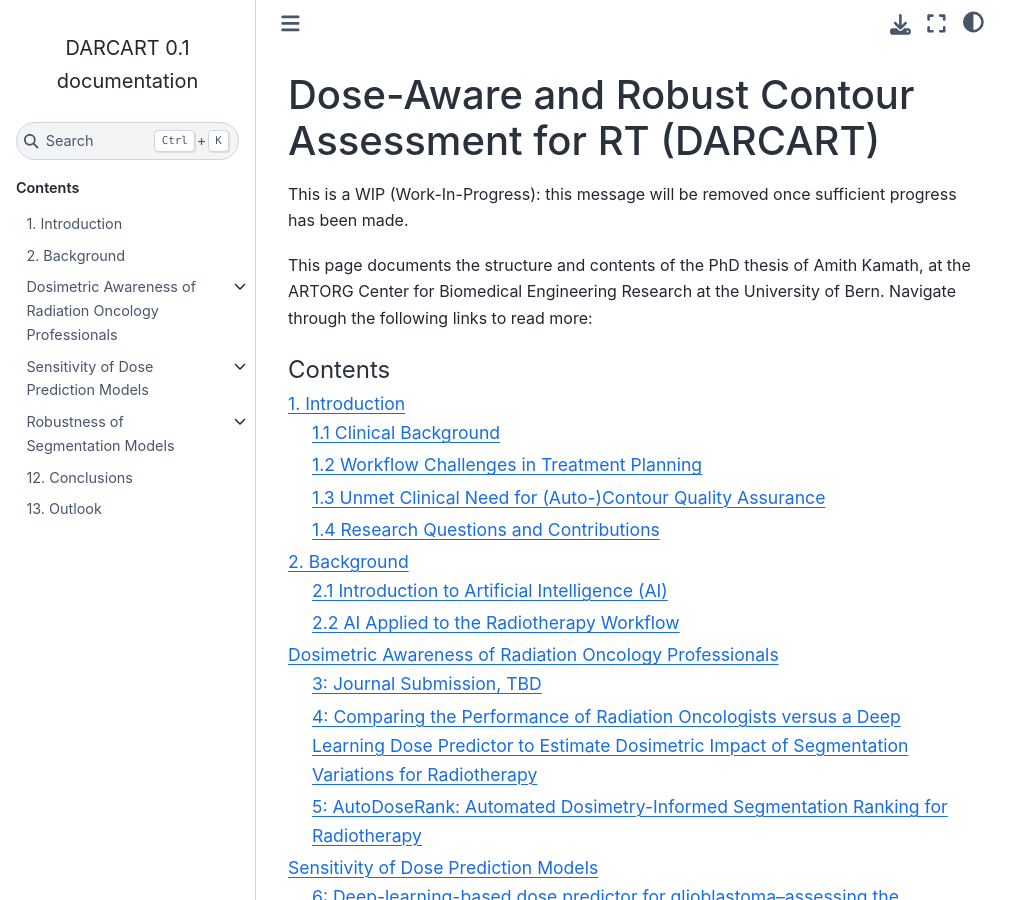
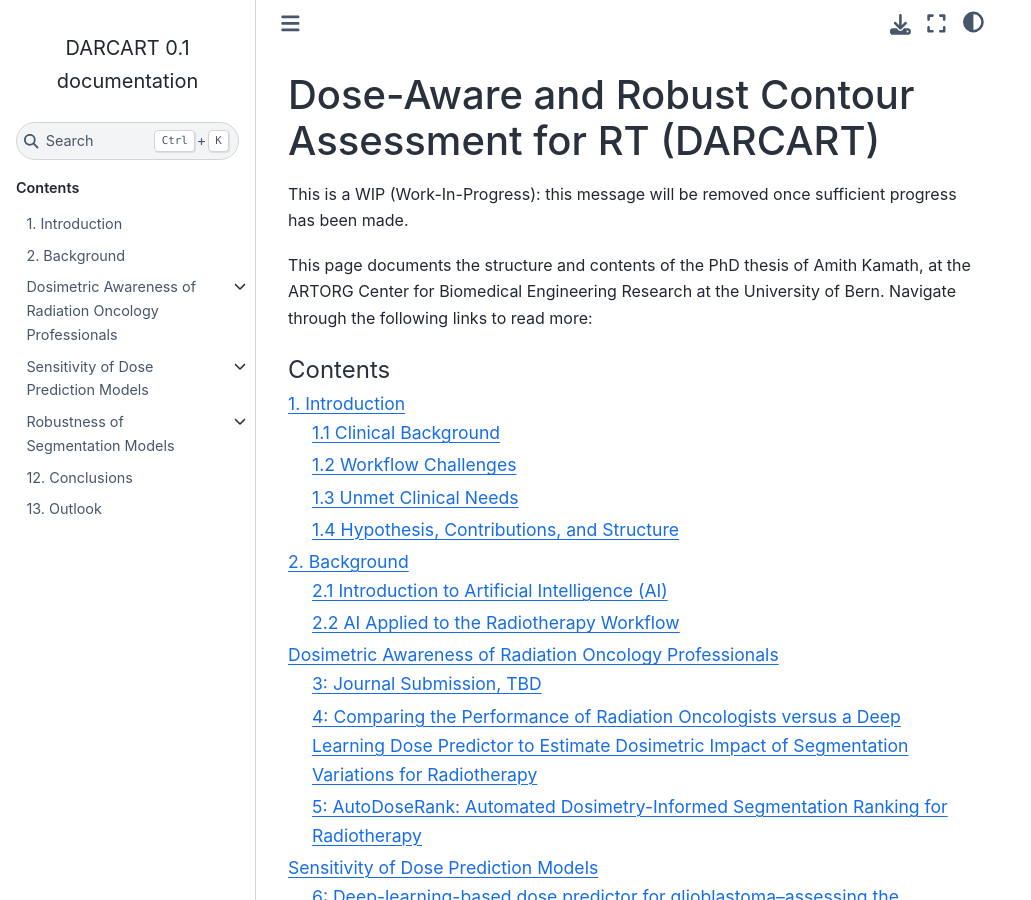
Before and after one commit to amithjkamath/darcart, a Sphinx documentation site: the page built from docs/index.md, in a window 1280 px wide and 900 px high. Shown: the whole window, without its empty margins (0-1031 px from the left). Built offline with Sphinx 7.4.7 and the Sphinx Book theme 1.1.4, drawn with Linux system fonts in a browser that asks for light colours.

Commit message:
checking links within page

```diff
--- a/docs/intro/index.md
+++ b/docs/intro/index.md
@@ -1,16 +1,17 @@
 # 1. Introduction
 
-this is a WIP.
+"We make our world significant by the courage of our questions and the depth of our answers."
+
+— Carl Sagan, in Cosmos (Chapter 12), 1980.
+
+
+This chapter starts with the [clinical background](#1.1-Clinical-Background), followed by the challenges in the treatment process in [workflow challenges](#1.2-Workflow-Challenges). Next, it discusses the [unmet clinical needs](#1.3-Unmet-Clinical-Needs), and ends with the research [hypothesis and the structure of the thesis](#-1.4-Hypothesis,-Contributions,-and-Structure). New terms are explained in Chapter \ref{ChapterBackground}, which readers may skip to go directly to the clinical needs in Part \ref{validationPart}, technical contributions in Part \ref{technicalPart}, and proof-of-concept experiments in Part \ref{pocPart}. A reading guide is shown in Figure \ref{fig:1.4.2structureOfThesis}.
 
 ## 1.1 Clinical Background
 
 content TBD.
 
-### Glioblastoma and the Current Standard-Of-Care
-
-content TBD.
-
-### Dismal Prognosis and its Causes
+### Motivation: Glioblastoma Treatment
 
 content TBD.
 
@@ -18,7 +19,7 @@
 
 content TBD.
 
-## 1.2 Workflow Challenges in Treatment Planning
+## 1.2 Workflow Challenges
 
 content TBD.
 
@@ -30,26 +31,30 @@
 
 content TBD.
 
-### Lack of Robustness in Auto-contouring Models
+## 1.3 Unmet Clinical Needs
 
 content TBD.
 
-## 1.3 Unmet Clinical Need for (Auto-)Contour Quality Assurance
+### Current Approaches to Contour Quality Assurance
 
 content TBD.
 
-### Approaches to Contour Quality Assurance
+### Motivating Dosimetric Contour Quality Assurance
 
 content TBD.
 
-### Challenges in Current Workflow
+## 1.4 Hypothesis, Contributions, and Structure
 
 content TBD.
 
-### Motivating Automation in Quality Assurance
+### Hypothesis and Aims
 
 content TBD.
 
-## 1.4 Research Questions and Contributions
+### Research Contributions
 
 content TBD.
+
+### Thesis Structure
+
+content TBD.
```
